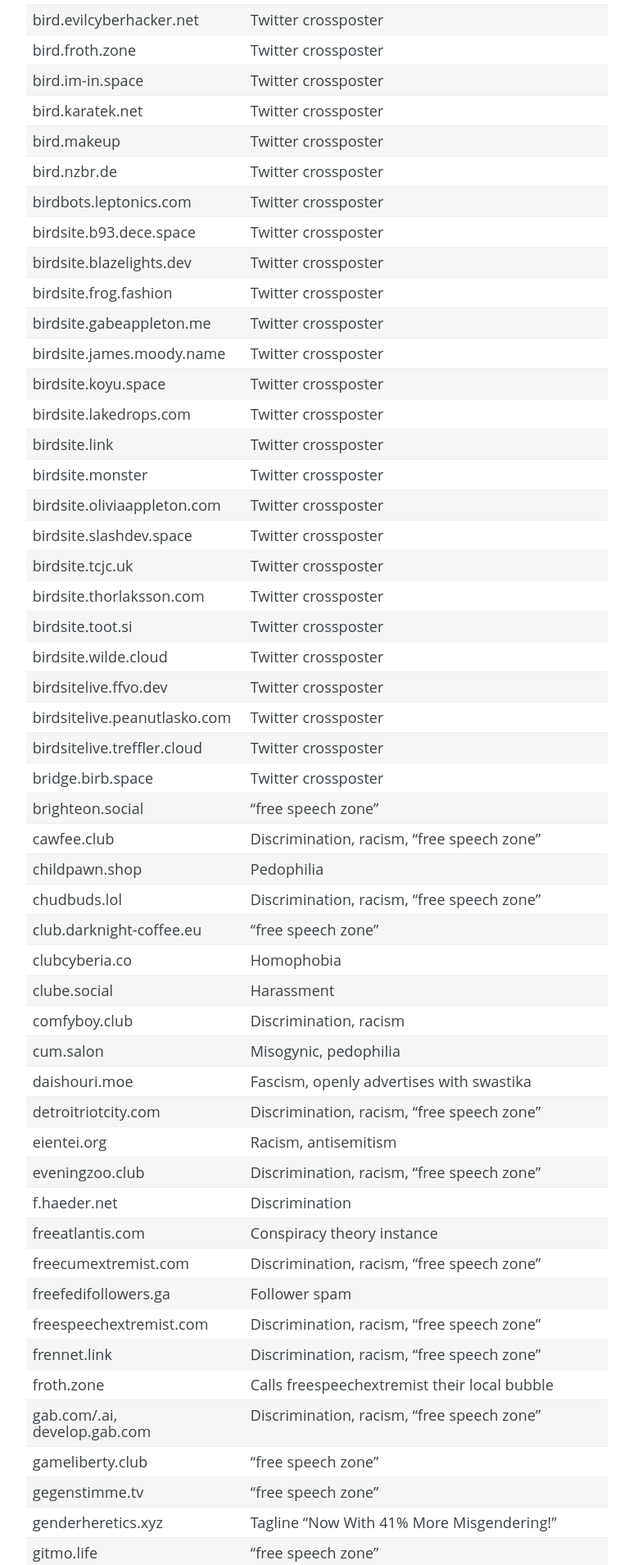
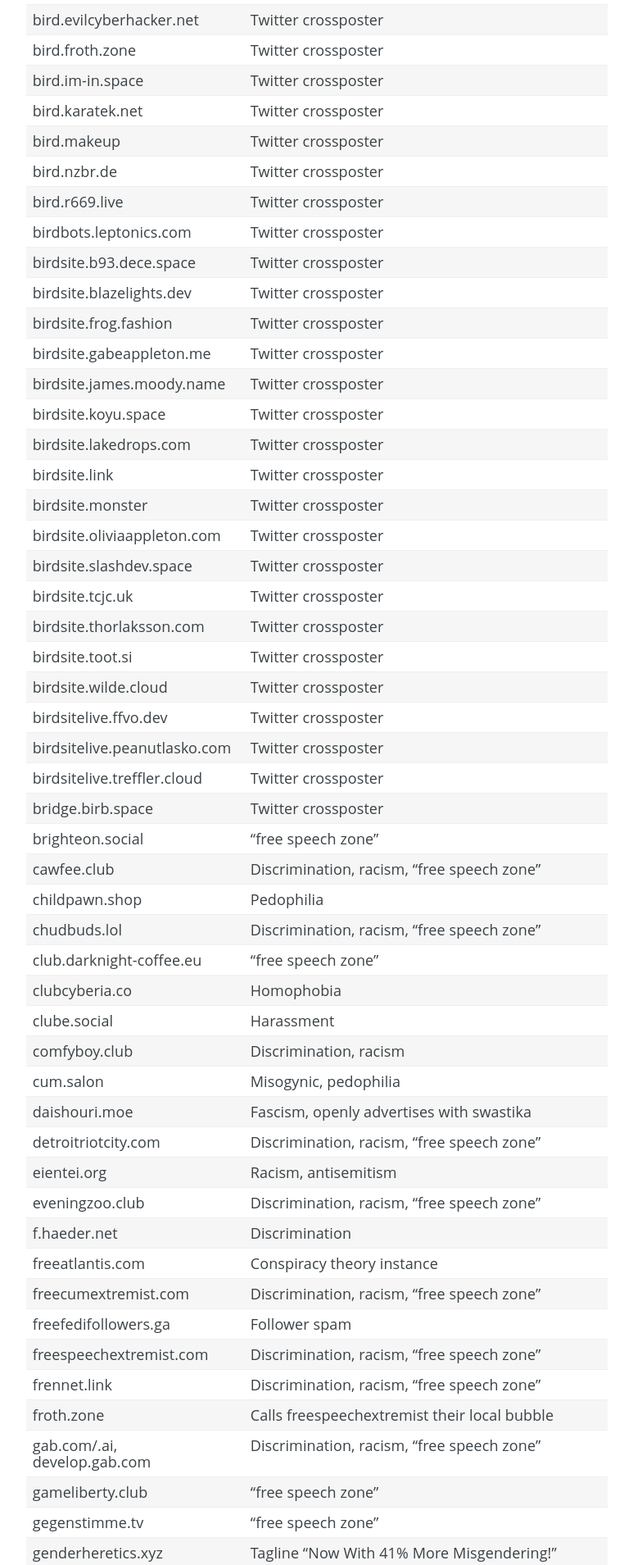
Before and after one commit to chaossocial/meta, a Jekyll site: the page built from federation.md, in a window 1280 px wide. Shown: the part 1625-3534 px from the top of the page at 82% size, without its empty margins (398-1171 px from the left). Built offline with Jekyll 4.4.1, drawn with Linux system fonts in a browser that asks for light colours; some of the changed text lies outside the part shown.

Commit message:
Block bird.r669.live

```diff
--- a/federation.md
+++ b/federation.md
@@ -56,6 +56,7 @@
 | bird.karatek.net            | Twitter crossposter|
 | bird.makeup                 | Twitter crossposter|
 | bird.nzbr.de                | Twitter crossposter|
+| bird.r669.live              | Twitter crossposter|
 | birdbots.leptonics.com      | Twitter crossposter|
 | birdsite.b93.dece.space     | Twitter crossposter|
 | birdsite.blazelights.dev    | Twitter crossposter|
```
